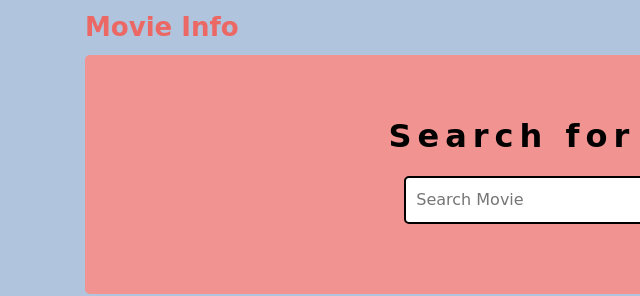
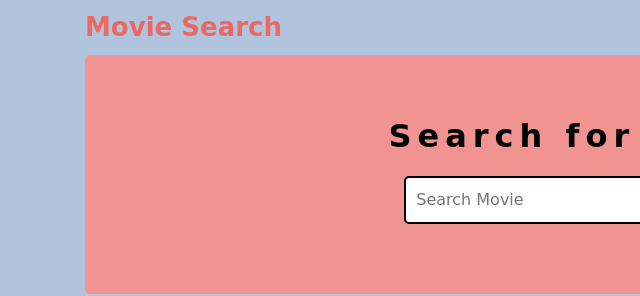
Before and after one commit to saiken86807/movie_api_web_search, a plain HTML site: page index.html in a window 1280 px wide. Shown: the top 296 px of the page, 0-640 px from the left. Drawn offline with nearby package versions, Linux system fonts and the light colour scheme; a web font is replaced by a local one.

Commit message:
made updates to navbar brand label

```diff
--- a/index.html
+++ b/index.html
@@ -11,7 +11,7 @@
     <nav class="navbar navbar-default">
         <div class="container">
             <div class="navbar-header">
-                <a href="index.html" class="navbarbrand">Movie Info</a>
+                <a href="index.html" class="navbarbrand">Movie Search</a>
             </div>
         </div>
     </nav>
```
Also changed, not shown: movie.html (+1 -1 lines).
